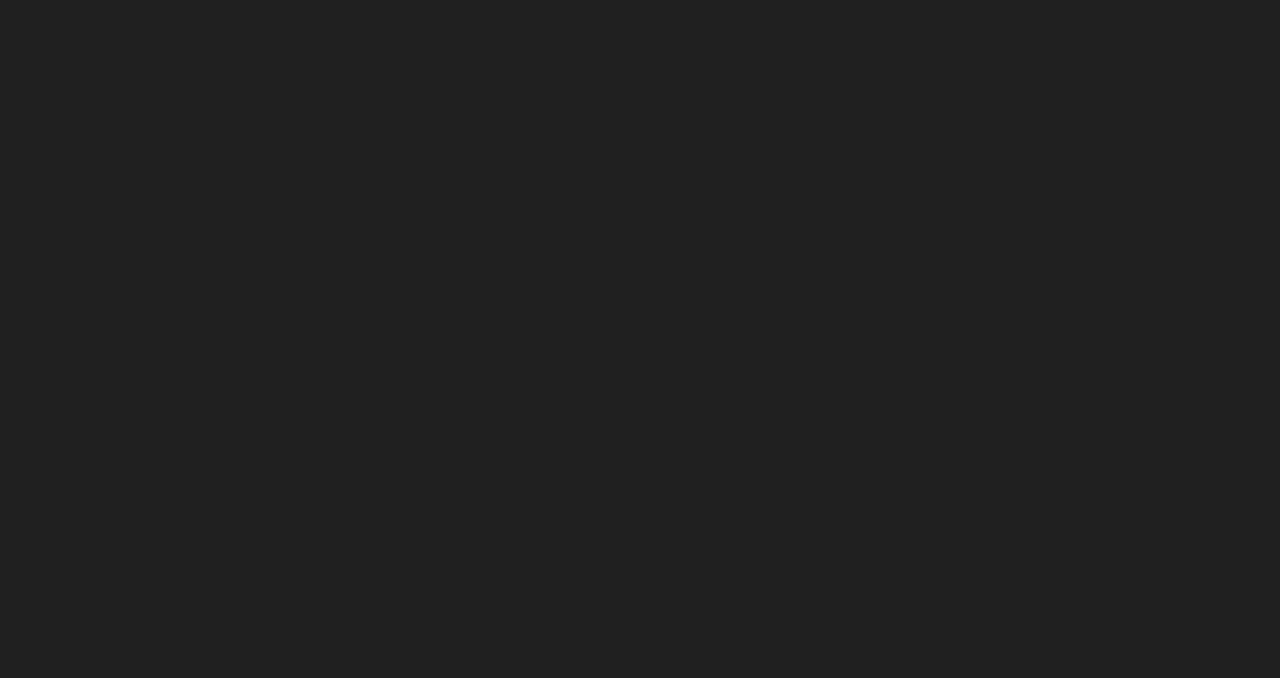
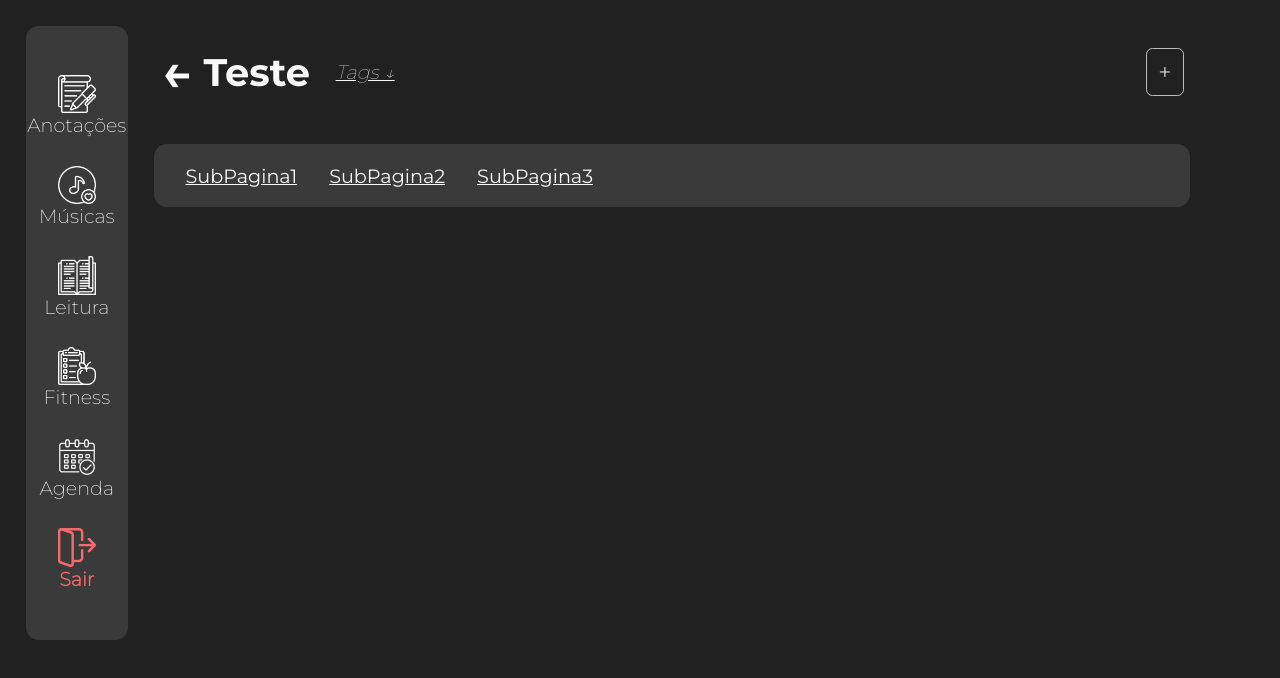
Before and after one commit to GrupoZonaLeste/Calmo, a React (Vite) app: page /pagina_teste in a window 1280 px wide. Before the commit this address had no page. Shown: the top 678 px of the page. Built offline with nearby package versions, Linux system fonts and the light colour scheme.

Commit message:
[FEAT](Modo Anotacoes): Pagina de anotacao

```diff
--- a/index.html
+++ b/index.html
@@ -1,5 +1,5 @@
 <!doctype html>
-<html lang="en">
+<html lang="pt-br">
   <head>
     <meta charset="UTF-8" />
     <link rel="icon" type="image/svg+xml" href="/vite.svg" />
--- a/src/App.jsx
+++ b/src/App.jsx
@@ -13,6 +13,7 @@ import Musica from "./pages/ModoMusica/Musica";
 import Leitura from "./pages/ModoLeitura/Leitura";
 import Fitness from "./pages/ModoFitness/Fitness";
 import Agenda from "./pages/ModoAgenda/Agenda"
+import PaginaAnotacoes from "./components/ModoAnotacoes/PaginaAnotacoes/PaginaAnotacoes";
 
 function App() {
 
@@ -33,7 +34,7 @@ function App() {
         <Route path="leitura" element={<Leitura/>}/>
         <Route path="fitness" element={<Fitness/>}/>
         <Route path="agenda" element={<Agenda/>}/>
-
+        <Route path="pagina_teste" element={<PaginaAnotacoes/>}/>
       </Routes>
     </BrowserRouter>
 
--- a/src/components/ModoAnotacoes/ModalNovaAnotacao.css
+++ b/src/components/ModoAnotacoes/ModalNovaAnotacao.css
@@ -1,6 +1,6 @@
 .bg-modalNovaAnotacao{
     background: rgb(33,33,33);
-    background: linear-gradient(90deg, rgba(33,33,33,0.404) 0%, rgba(0,0,0,0.404) 30%, rgba(0, 0, 0, 0.404) 100%);
+    background: linear-gradient(90deg, rgba(33,33,33,0.505) 0%, rgba(0,0,0,0.505) 30%, rgba(0, 0, 0, 0.505) 100%);
     width: 100vw;
     height: 100vh;
     display: flex;
--- /dev/null
+++ b/src/components/ModoAnotacoes/PaginaAnotacoes/PaginaAnotacoes.css
@@ -0,0 +1,68 @@
+.container_Pagina {
+    display: flex;
+    align-items: center;
+    flex-direction: column;
+}
+
+.setaVoltar {
+    color: #f9f9f9;
+    font-size: 4vw;
+    margin-right: 1vw;
+}
+
+.setaVoltar:hover{
+    color: #c2c1c1;
+    cursor: pointer;
+    transition: all 0.1s;
+}
+
+.tituloAnotacao{
+    color: #f9f9f9;
+    display: flex;
+}
+
+.containerSubPaginas {
+    margin: 0;
+    display: flex;
+    align-items: center;
+    height: 8vh;
+    width: 100%;
+    background-color: #3A3A3A;
+    border-radius: 1vw;
+}
+.containerSubPaginas > p{
+    color: #f9f9f9;
+    text-decoration: underline;
+    font-family: "montserrat-Regular";
+    margin-left: 4vh;
+}
+
+.containerSubPaginas > p:hover {
+    cursor: pointer;
+    color: #c2c1c1;
+}
+
+.textAreaAnotacao {
+    width: 99%;
+    height: 100%;
+    margin-top: 2vh;
+    background-color: transparent;
+    color: #f9f9f9;
+    font-size: 1.3vw;
+    border: none;
+    resize: none;
+    outline: none;
+}
+
+.textAreaAnotacao::-webkit-scrollbar {
+    background: #616262;
+    border-radius: 0 1vw 1vw 0 ;
+}
+.textAreaAnotacao::-webkit-scrollbar-thumb {
+    background: #6ABDF5;
+    border-radius: 0 1vw 1vw 0 ;
+}
+
+.textAreaAnotacao::-webkit-scrollbar-track {
+    background: transparent;
+}
--- /dev/null
+++ b/src/components/ModoAnotacoes/PaginaAnotacoes/PaginaAnotacoes.jsx
@@ -0,0 +1,32 @@
+import React from 'react'
+import './PaginaAnotacoes.css'
+import SideBar from '../../Sidebar/SideBar'
+import { Link } from 'react-router-dom'
+
+const PaginaAnotacoes = () => {
+    return (
+        <div className='container_modos'>
+            <SideBar />
+            <div className='container_Pagina'>
+                <div className='containerTituloAnotacaoes' style={{margin: 0}}>
+                    <div style={{display: "flex", alignItems: "center"}}>
+                        <Link to="/anotacoes">
+                            <h1 className='setaVoltar'>←</h1>
+                        </Link>
+                        <h1 className='titulo-anotacoes' style={{margin: 0}}>Teste</h1>
+                        <p className='subtitulo-anotacoes' style={{margin: 0, marginLeft: "2vw", textDecoration: "underline"}}>Tags ↓</p>
+                    </div>
+                    <button id="btn_novaAnotacao">+</button>
+                </div>
+                <div className='containerSubPaginas'>
+                    <p>SubPagina1</p>
+                    <p>SubPagina2</p>
+                    <p>SubPagina3</p>
+                </div>
+                <textarea className='textAreaAnotacao'></textarea>
+            </div>
+        </div>
+    )
+}
+
+export default PaginaAnotacoes
--- a/src/components/ModoAnotacoes/Paginas.jsx
+++ b/src/components/ModoAnotacoes/Paginas.jsx
@@ -1,13 +1,16 @@
 import React from 'react'
 import './Paginas.css'
 import CardPagina from './ListaPaginaCard/CardPagina'
+import { Link } from 'react-router-dom'
 
 const Paginas = () => {
   return (
     <div className='containerPaginas'>
         <h3 className='tituloPaginas'>Páginas</h3>
         <div className='ListaPaginas'>
+          <Link to="/pagina_teste">
             <CardPagina/>
+          </Link>
             <CardPagina/>
             <CardPagina/>
             <CardPagina/>
--- a/src/components/ModoAnotacoes/Titulo.jsx
+++ b/src/components/ModoAnotacoes/Titulo.jsx
@@ -1,6 +1,7 @@
 import React, { useState } from 'react'
 import './Titulo.css'
 import './ModalNovaAnotacao.css'
+import { Link } from 'react-router-dom'
 
 const Titulo = () => {
   const [statusModal, setstatusModal] = useState(true)
@@ -25,9 +26,11 @@ const Titulo = () => {
             <h3>Tags</h3>
             <input />
           </div>
+          <Link to="/pagina_teste">
           <div className='btnCriarAnotacao'>
             <button>Criar Anotação</button>
           </div>
+          </Link>
         </div>
       </div>
 
```
